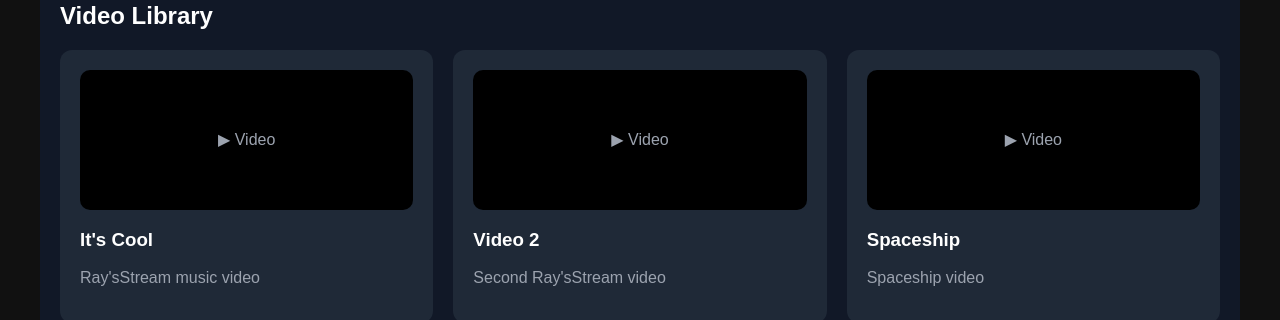
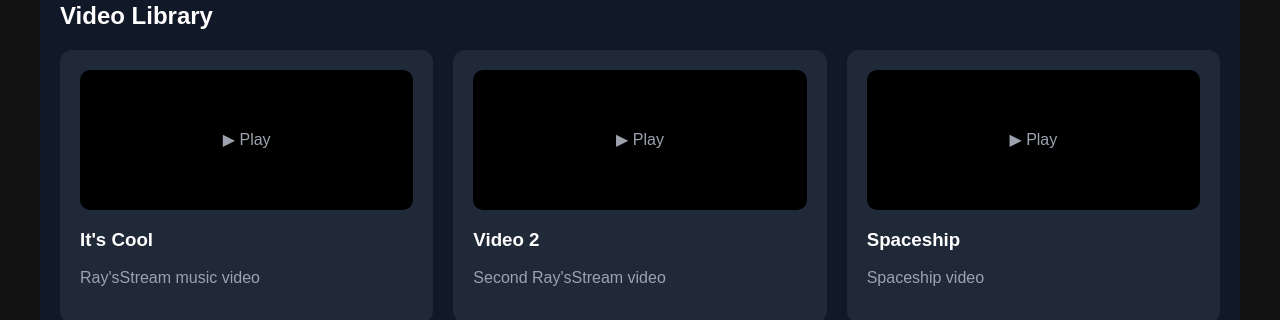
Before and after one commit to greentreerecord-hue/raysstream-clean, a Next.js app: page / in a window 1280 px wide. Shown: the part 186-506 px from the top of the page. Built offline with nearby package versions, Linux system fonts and the light colour scheme.

Commit message:
Update page.tsx

```diff
--- a/app/page.tsx
+++ b/app/page.tsx
@@ -4,74 +4,38 @@ const videos = [
   {
     title: "It's Cool",
     description: "Ray'sStream music video",
-    href: "/watch",
+    href: "/watch?video=0",
   },
   {
     title: "Video 2",
     description: "Second Ray'sStream video",
-    href: "/watch",
+    href: "/watch?video=1",
   },
   {
     title: "Spaceship",
     description: "Spaceship video",
-    href: "/watch",
+    href: "/watch?video=2",
   },
 ];
 
 export default function HomePage() {
   return (
-    <main
-      style={{
-        minHeight: "100vh",
-        background: "#111827",
-        color: "white",
-        padding: 20,
-      }}
-    >
+    <main style={{ minHeight: "100vh", background: "#111827", color: "white", padding: 20 }}>
       <h1 style={{ color: "#f97316" }}>Ray&apos;sStream</h1>
-
-      <p style={{ color: "#9ca3af" }}>
-        Watch videos, like, comment, and subscribe.
-      </p>
+      <p style={{ color: "#9ca3af" }}>Watch videos, like, comment, and subscribe.</p>
 
       <h2 style={{ marginTop: 30 }}>Video Library</h2>
 
-      <div
-        style={{
-          display: "grid",
-          gridTemplateColumns: "repeat(auto-fit, minmax(240px, 1fr))",
-          gap: 20,
-          marginTop: 20,
-        }}
-      >
+      <div style={{ display: "grid", gridTemplateColumns: "repeat(auto-fit, minmax(240px, 1fr))", gap: 20, marginTop: 20 }}>
         {videos.map((video) => (
           <Link
             key={video.title}
             href={video.href}
-            style={{
-              background: "#1f2937",
-              padding: 20,
-              borderRadius: 12,
-              color: "white",
-              textDecoration: "none",
-              display: "block",
-            }}
+            style={{ background: "#1f2937", padding: 20, borderRadius: 12, color: "white", textDecoration: "none" }}
           >
-            <div
-              style={{
-                height: 140,
-                background: "black",
-                borderRadius: 10,
-                marginBottom: 12,
-                display: "flex",
-                alignItems: "center",
-                justifyContent: "center",
-                color: "#9ca3af",
-              }}
-            >
-              ▶ Video
+            <div style={{ height: 140, background: "black", borderRadius: 10, marginBottom: 12, display: "flex", alignItems: "center", justifyContent: "center", color: "#9ca3af" }}>
+              ▶ Play
             </div>
-
             <h3>{video.title}</h3>
             <p style={{ color: "#9ca3af" }}>{video.description}</p>
           </Link>
```
